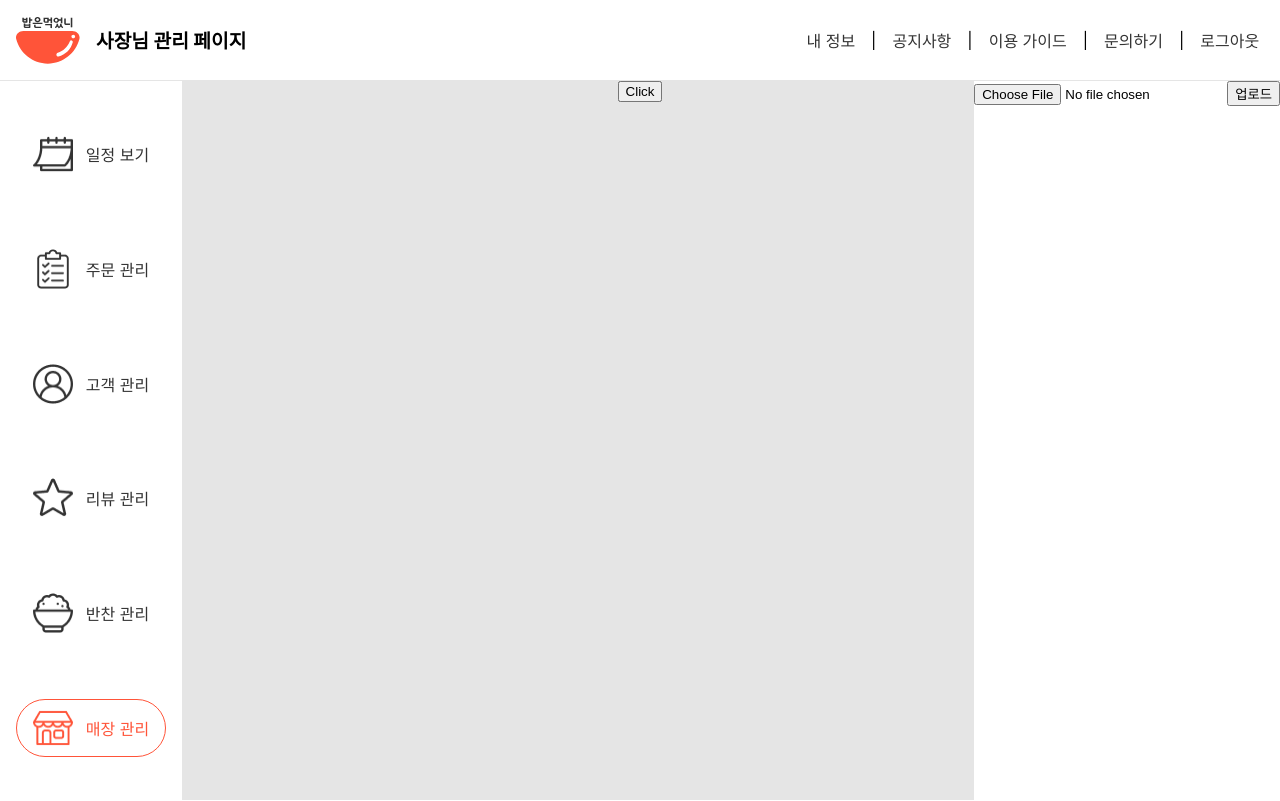
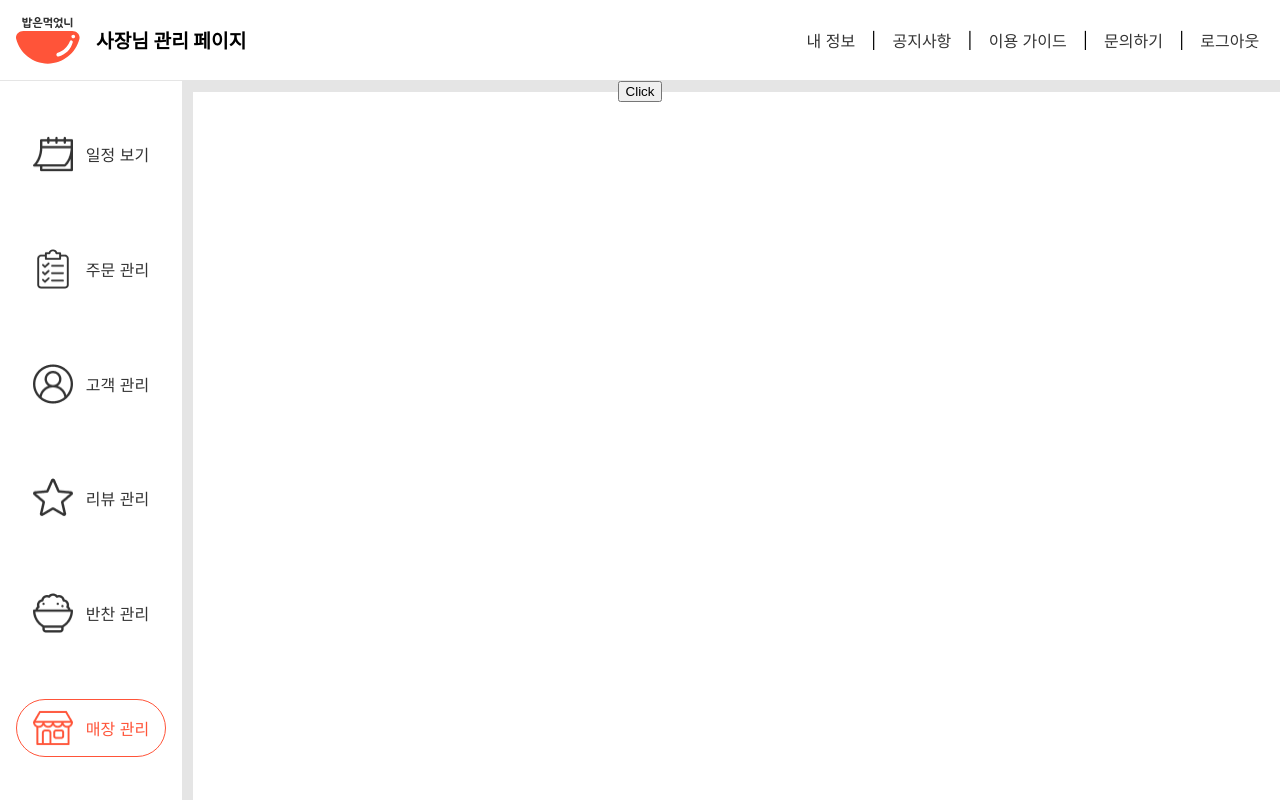
Before and after one commit to Didyoueat/DYE_Frontend, a React app in the folder front_web/: page /shop in a window 1280 px wide. Built offline with nearby package versions, Linux system fonts and the light colour scheme.

Commit message:
DYE-67 💄 스타일 아주 약간 수정

```diff
--- a/front_web/src/components/pages/BasePageStyle.js
+++ b/front_web/src/components/pages/BasePageStyle.js
@@ -67,6 +67,8 @@ export const BaseLeft = styled.div`
 		justify-content: space-around;
 	}
 	.left-right {
+		flex: 1;
+		margin: 0.7em 0em 0em 0.7em;
 		background: #ffffff;
 	}
 	.isActive {
--- a/front_web/src/components/views/ShopView.tsx
+++ b/front_web/src/components/views/ShopView.tsx
@@ -11,16 +11,20 @@ const ShopView = () => {
 
 	let subpage = <div></div>;
 	if (subpageName === "main") subpage = <ShopMain></ShopMain>;
+	else if (subpageName === "edit") subpage = <ShopEdit></ShopEdit>;
 
+	return <div>{subpage}</div>;
+};
+
+const ShopMain = () => {
 	return (
 		<div>
-			{subpage}
 			<ModalContainer></ModalContainer>
 		</div>
 	);
 };
 
-const ShopMain = () => {
+const ShopEdit = () => {
 	const [selectedFile, setSelectedFile] = useState<FileList | null>(null);
 	const [imgUrl, setImgUrl] = useState(null);
 
@@ -47,7 +51,6 @@ const ShopMain = () => {
 		<div>
 			<input type="file" onChange={handleFileChange} />
 			<button onClick={handleFileUpload}>업로드</button>
-			<div>
 			{imgUrl && (
 				<img
 					src={imgUrl}
@@ -56,8 +59,6 @@ const ShopMain = () => {
 				/>
 			)}
 		</div>
-			<ModalContainer></ModalContainer>
-		</div>
 	);
 };
 
```
Lines whose indentation alone changed are shown as unchanged.
